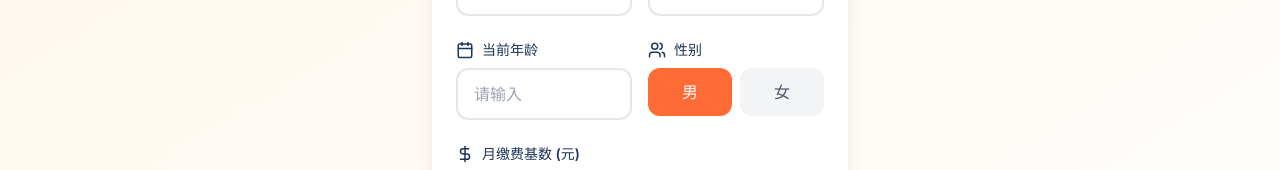
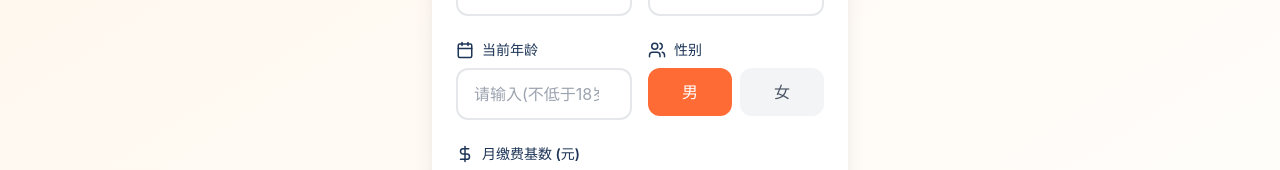
Before and after one commit to lxwuchang163/Pension-Calculator-Mini-App, a React (Vite) app: page / in a window 1280 px wide. Shown: the part 216-386 px from the top of the page. Built offline with nearby package versions, Linux system fonts and the light colour scheme.

Commit message:
feat: 生成养老金测算小程序/H5
Co-authored-by: traeagent <traeagent@users.noreply.github.com>

```diff
--- a/src/pages/Home.tsx
+++ b/src/pages/Home.tsx
@@ -45,6 +45,11 @@ export default function Home() {
   };
 
   const handleCalculate = () => {
+    // 验证年龄不低于18岁
+    if (formData.age < 18) {
+      alert('当前年龄不能低于18岁');
+      return;
+    }
     const calcResult = calculatePension(formData);
     setResult(calcResult);
     setShowResult(true);
@@ -165,12 +170,20 @@ export default function Home() {
                 <input
                   type="number"
                   value={formData.age || ''}
-                  onChange={(e) => setFormData({ ...formData, age: e.target.value ? parseInt(e.target.value) : 0 })}
-                  className="w-full px-4 py-3 border-2 border-gray-200 rounded-xl focus:border-[#FF6B35] focus:outline-none transition-colors"
+                  onChange={(e) => {
+                    const val = e.target.value ? parseInt(e.target.value) : 0;
+                    setFormData({ ...formData, age: val });
+                  }}
+                  className={`w-full px-4 py-3 border-2 rounded-xl focus:outline-none transition-colors ${
+                    formData.age > 0 && formData.age < 18 ? 'border-red-400' : 'border-gray-200 focus:border-[#FF6B35]'
+                  }`}
                   min="18"
                   max="60"
-                  placeholder="请输入"
+                  placeholder="请输入(不低于18岁)"
                 />
+                {formData.age > 0 && formData.age < 18 && (
+                  <p className="text-red-500 text-xs mt-1">年龄不能低于18岁</p>
+                )}
               </div>
               <div>
                 <label className="block text-sm font-semibold text-[#1D3557] mb-2 flex items-center gap-2">
@@ -311,9 +324,6 @@ export default function Home() {
                 <p className="text-white text-4xl font-bold">
                   ¥{result.totalPension.toLocaleString()}
                 </p>
-                <p className="text-orange-100 text-sm mt-1">
-                  替代率 {result.replacementRate}%
-                </p>
               </div>
 
               {/* Breakdown */}
```
